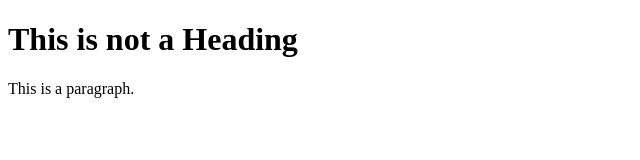
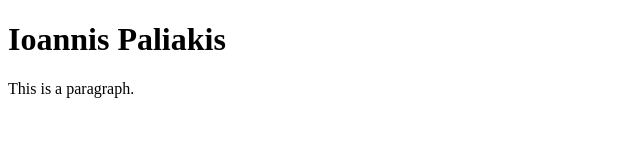
Before and after one commit to matinamonou/Test, a plain HTML site: page index.html in a window 1280 px wide. Shown: the whole page, without its empty margins (0-640 px from the left). Drawn offline with Linux system fonts and the light colour scheme.

Commit message:
Index.html modified

```diff
--- a/index.html
+++ b/index.html
@@ -5,7 +5,7 @@
 </head>
 <body>
 
-<h1>This is not  a Heading</h1>
+<h1>Ioannis Paliakis</h1>
 <p>This is a paragraph.</p>
 
 </body>
```
